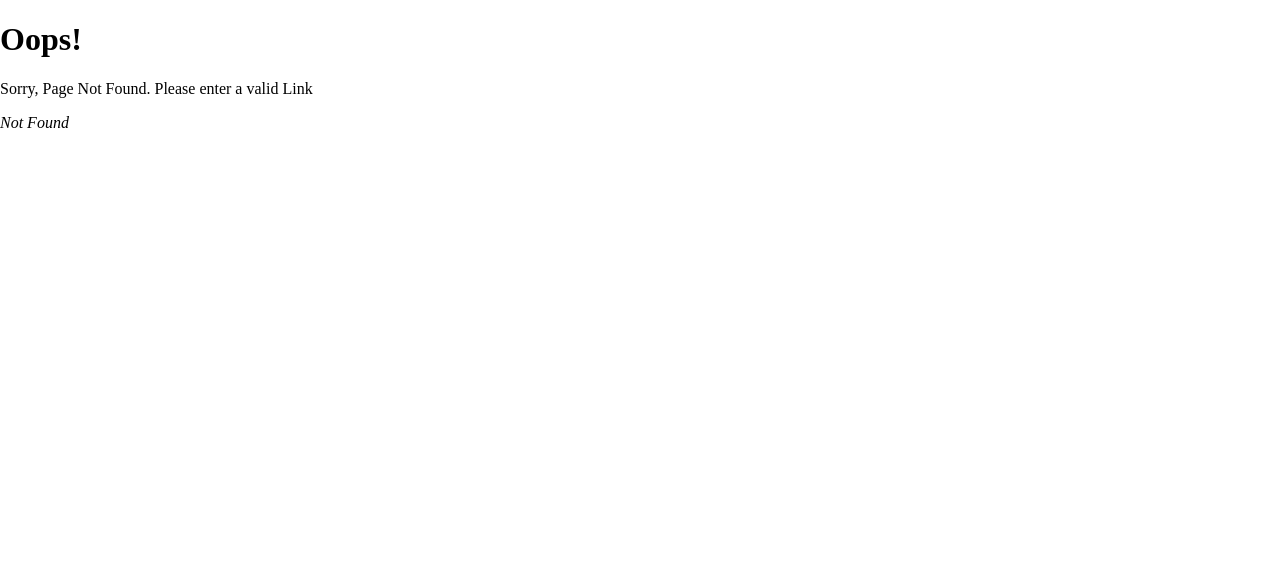
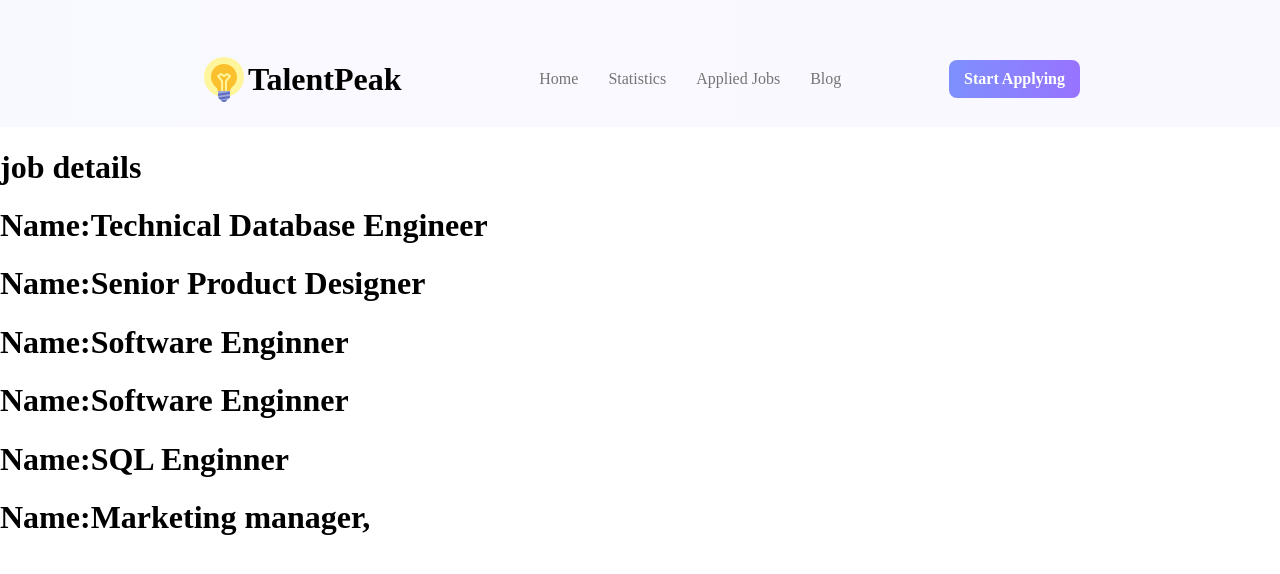
Before and after one commit to tanipa1/talent-peak, a React (Vite) app: page /jobDetails in a window 1280 px wide. Before the commit this address had no page. Shown: the top 574 px of the page. Built offline with nearby package versions, Linux system fonts and the light colour scheme.

Commit message:
Four Card Show

```diff
--- /dev/null
+++ b/src/components/AllJobs/AllJobs.jsx
@@ -0,0 +1,18 @@
+import React from 'react';
+import Jobs from '../Jobs/Jobs';
+
+const AllJobs = ({featured}) => {
+    return (
+        <div>
+            {
+                featured.map(jobs =>
+                    <Jobs
+                        key={jobs.id}
+                        jobs={jobs}
+                    ></Jobs>)
+            }
+        </div>
+    );
+};
+
+export default AllJobs;
--- a/src/components/FeaturedJobs/FeaturedJobs.jsx
+++ b/src/components/FeaturedJobs/FeaturedJobs.jsx
@@ -1,8 +1,10 @@
 import React, { useState } from 'react';
 import Jobs from '../Jobs/Jobs';
 import './featuredJobs.css';
+import AllJobs from '../AllJobs/AllJobs';
 
-const FeaturedJobs = ({ featured }) => {
+const FeaturedJobs = ({ featured, handleShowAll }) => {
+console.log(handleShowAll);
 
     return (
         <div className='featured'>
@@ -12,16 +14,16 @@ const FeaturedJobs = ({ featured }) => {
             </div>
             <div className='featured-jobs'>
                 {
-                    featured.map(jobs =>
-                        <Jobs
-                            key={jobs.id}
-                            jobs={jobs}
-                        ></Jobs>)
+                    handleShowAll ?
+                        (featured.slice(0, 4).map(jobs =>
+                            <Jobs
+                                key={jobs.id}
+                                jobs={jobs}
+                            ></Jobs>))
+                        : <AllJobs featured={featured}></AllJobs>
                 }
             </div>
-            <div className='all-btn'>
-                <button className='see-all'>See All Jobs</button>
-            </div>
+
         </div>
     );
 };
--- a/src/components/Home/Home.jsx
+++ b/src/components/Home/Home.jsx
@@ -8,13 +8,18 @@ import FeaturedJobs from '../FeaturedJobs/FeaturedJobs';
 const Home = () => {
     const jobCat = useLoaderData();
     const [category, setCategory] = useState();
+    // const [featured, setFeatured] = useState([false]);
     const [featured, setFeatured] = useState([]);
 
     useEffect(() => {
         fetch('jobs.json')
             .then(res => res.json())
             .then(data => setFeatured(data))
-    },[])
+    }, [])
+
+    const handleShowAll = () =>{
+        setFeatured(false);
+    }
     return (
         <div>
             <div>
@@ -39,8 +44,13 @@ const Home = () => {
                     <div>
                         <FeaturedJobs
                             featured={featured}
+                            handleShowAll={handleShowAll}
+                            setFeatured={setFeatured}
                         ></FeaturedJobs>
                     </div>
+                </div>
+                <div className='all-btn'>
+                    <button onClick={() => handleShowAll()} className='see-all'>See All Jobs</button>
                 </div>
             </div>
         </div>
--- /dev/null
+++ b/src/components/JobDetails/JobDetails.jsx
@@ -0,0 +1,23 @@
+import React, { useEffect, useState } from 'react';
+import SingleJob from '../SingleJob/SingleJob';
+
+const JobDetails = () => {
+    const [jobs, setJobs] = useState([]);
+    useEffect(() => {
+        fetch('jobs.json')
+        .then(res => res.json())
+        .then(data => setJobs(data))
+    },[])
+    return (
+        <div>
+            <div>
+                <h1>job details</h1>
+                <SingleJob
+                    jobs={jobs}
+                ></SingleJob>
+            </div>
+        </div>
+    );
+};
+
+export default JobDetails;
--- a/src/components/Jobs/Jobs.jsx
+++ b/src/components/Jobs/Jobs.jsx
@@ -1,8 +1,9 @@
 import React from 'react';
 import './Jobs.css';
+import { Link } from 'react-router-dom';
 
 const Jobs = ({ jobs }) => {
-    const { post, company, img, jobType, category, salary, location } = jobs;
+    const { id, post, company, img, jobType, category, salary, location } = jobs;
     return (
         <div className='jobs'>
             <img src={img} alt="" />
@@ -24,7 +25,7 @@ const Jobs = ({ jobs }) => {
                     <p>Salary : {salary}</p>
                 </div>
             </div>
-            <button className='view-details'>View Details</button>
+            <Link to={`/post/${id}`}><button className='view-details'>View Details</button></Link>
         </div>
     );
 };
--- /dev/null
+++ b/src/components/SingleJob/SingleJob.jsx
@@ -0,0 +1,19 @@
+import React from 'react';
+import SingleJobDetails from '../SingleJobDetails/SingleJobDetails';
+
+const SingleJob = ({jobs}) => {
+    console.log(jobs);
+    return (
+        <div>
+            {
+                jobs.map(job =>
+                <SingleJobDetails
+                    key={job.id}
+                    job={job}
+                ></SingleJobDetails>)
+            }
+        </div>
+    );
+};
+
+export default SingleJob;
--- /dev/null
+++ b/src/components/SingleJobDetails/SingleJobDetails.jsx
@@ -0,0 +1,13 @@
+import React from 'react';
+
+const SingleJobDetails = ({job}) => {
+    console.log(job);
+    const {id, post} = job;
+    return (
+        <div>
+            <h1>Name:{post}</h1>
+        </div>
+    );
+};
+
+export default SingleJobDetails;
--- a/src/main.jsx
+++ b/src/main.jsx
@@ -13,6 +13,7 @@ import AppliedJobs from './components/AppliedJobs/AppliedJobs';
 import Blog from './components/Blog/Blog';
 import ErrorPage from './components/Error-page/ErroPage';
 import FeaturedJobs from './components/FeaturedJobs/FeaturedJobs';
+import JobDetails from './components/JobDetails/JobDetails';
 
 const router = createBrowserRouter([
   {
@@ -24,6 +25,10 @@ const router = createBrowserRouter([
         path: "/",
         element: <Home></Home>,
         loader: () => fetch('JobCategory.json'),
+      },
+      {
+        path: "/jobDetails",
+        element: <JobDetails></JobDetails>,
       },
       {
         path: "/statistics",
```
Lines whose indentation alone changed are shown as unchanged.
